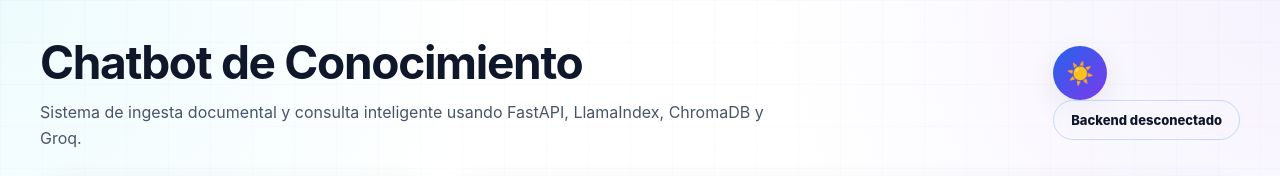
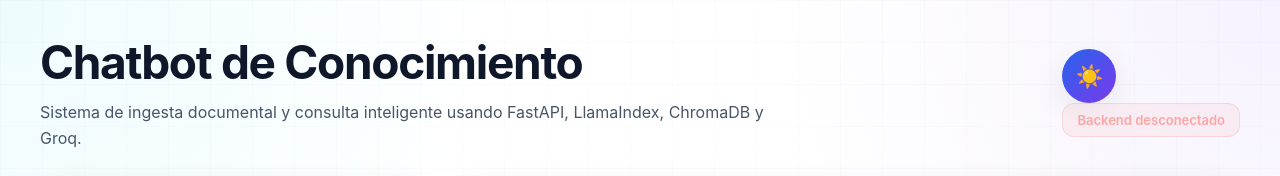
Before and after one commit to zurupe/ChatBotGroq_G4, a React (Vite) app in the folder frontend/: page / in a window 1280 px wide. Shown: the top 176 px of the page. Built offline with nearby package versions, Linux system fonts and the light colour scheme; no server answers.

Commit message:
color react backend status

```diff
--- a/frontend/src/App.css
+++ b/frontend/src/App.css
@@ -351,3 +351,28 @@ body:not(.dark) .theme-toggle::before {
     color: var(--text-muted);
     font-size: 14px;
 }
+
+.backend-status {
+    padding: 8px 14px;
+    border-radius: 12px;
+    font-weight: 600;
+    transition: all 0.3s ease;
+}
+
+.backend-status.online {
+    color: #6ee7b7;
+    background-color: rgba(110, 231, 183, 0.12);
+    border: 1px solid rgba(110, 231, 183, 0.35);
+}
+
+.backend-status.offline {
+    color: #fca5a5;
+    background-color: rgba(252, 165, 165, 0.12);
+    border: 1px solid rgba(252, 165, 165, 0.35);
+}
+
+.backend-status.checking {
+    color: #fcd34d;
+    background-color: rgba(252, 211, 77, 0.12);
+    border: 1px solid rgba(252, 211, 77, 0.35);
+}
```
